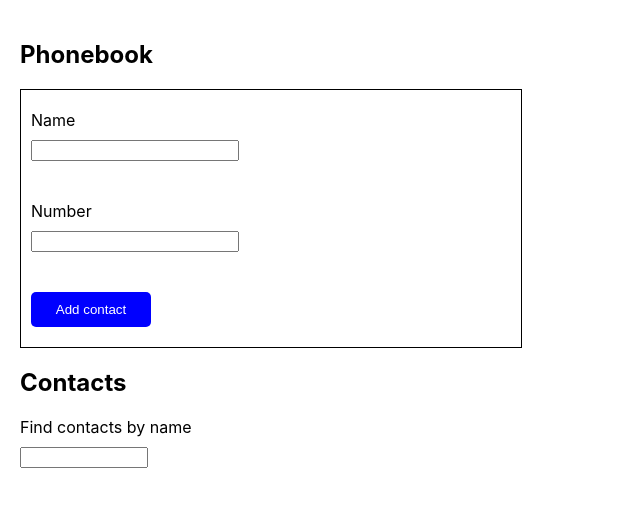
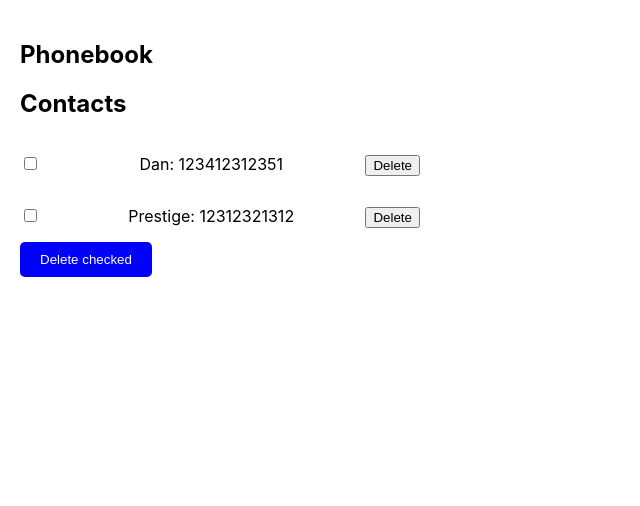
Before and after one commit to MajorPrestige/goit-react-hw-06-phonebook-redux, a React (Create React App) app: page / in a window 1280 px wide. Shown: the top 506 px of the page, without its empty margins (0-640 px from the left). Built offline with nearby package versions, Linux system fonts and the light colour scheme.

Commit message:
connect store with ContactList

```diff
--- a/src/components/App.jsx
+++ b/src/components/App.jsx
@@ -1,85 +1,84 @@
-import { useState, useEffect } from 'react';
-import { nanoid } from 'nanoid';
-import ContactsForm from './ContactsForm/ContactsForm';
+// import { useState, useEffect } from 'react';
+// import { nanoid } from 'nanoid';
+// import ContactsForm from './ContactsForm/ContactsForm';
 import ContactLists from './ContactsList/ContactList';
-import ContactsSearch from './ContactsSearch/ContactsSearch';
+// import ContactsSearch from './ContactsSearch/ContactsSearch';
 
 export const App = () => {
-  const [contacts, setContacts] = useState(
-    JSON.parse(localStorage.getItem('contacts')) ?? []
-  );
-  const [filter, setFilter] = useState('');
-  const [toDelete, setToDelete] = useState([]);
+  // const [contacts, setContacts] = useState(
+  //   JSON.parse(localStorage.getItem('contacts')) ?? []
+  // );
+  // const [filter, setFilter] = useState('');
+  // const [toDelete, setToDelete] = useState([]);
 
-  useEffect(() => {
-    localStorage.setItem('contacts', JSON.stringify(contacts));
-  }, [contacts]);
+  // useEffect(() => {
+  //   localStorage.setItem('contacts', JSON.stringify(contacts));
+  // }, [contacts]);
 
-  const formSubmitHandler = (name, number) => {
-    const newContact = {
-      id: nanoid(),
-      name,
-      number,
-    };
+  // const formSubmitHandler = (name, number) => {
+  //   const newContact = {
+  //     id: nanoid(),
+  //     name,
+  //     number,
+  //   };
 
-    setContacts(contacts => {
-      const duplicateContact = contacts.find(
-        contact => contact.name === newContact.name
-      );
+  //   setContacts(contacts => {
+  //     const duplicateContact = contacts.find(
+  //       contact => contact.name === newContact.name
+  //     );
 
-      if (duplicateContact?.name === newContact.name) {
-        alert(`${newContact.name} is already in contacts`);
-        return [...contacts];
-      }
+  //     if (duplicateContact?.name === newContact.name) {
+  //       alert(`${newContact.name} is already in contacts`);
+  //       return [...contacts];
+  //     }
 
-      return [newContact, ...contacts];
-    });
-  };
+  //     return [newContact, ...contacts];
+  //   });
+  // };
 
-  const onCheckboxChange = e => {
-    const contactId = e.target.name;
-    if (toDelete.includes(contactId)) {
-      setToDelete(prevState => [...prevState].filter(el => el !== contactId));
-    } else {
-      setToDelete(prevState => [...prevState, e.target.name]);
-    }
-  };
+  // const onCheckboxChange = e => {
+  //   const contactId = e.target.name;
+  //   if (toDelete.includes(contactId)) {
+  //     setToDelete(prevState => [...prevState].filter(el => el !== contactId));
+  //   } else {
+  //     setToDelete(prevState => [...prevState, e.target.name]);
+  //   }
+  // };
 
-  const deleteContact = contactId => {
-    setContacts(prevState =>
-      prevState.filter(contact => contact.id !== contactId)
-    );
-  };
+  // const deleteContact = contactId => {
+  //   setContacts(prevState =>
+  //     prevState.filter(contact => contact.id !== contactId)
+  //   );
+  // };
 
-  const deleteAllContact = () => {
-    setToDelete([]);
-    setContacts(prevState =>
-      prevState.filter(contact => !toDelete.includes(contact.id))
-    );
-  };
+  // const deleteAllContact = () => {
+  //   setToDelete([]);
+  //   setContacts(prevState =>
+  //     prevState.filter(contact => !toDelete.includes(contact.id))
+  //   );
+  // };
 
-  const filterContact = ({ target }) => {
-    setFilter(target.value);
-  };
+  // const filterContact = ({ target }) => {
+  //   setFilter(target.value);
+  // };
 
-  const filterNormalized = filter.toLowerCase();
-  const filterContacts = contacts.filter(contact =>
-    contact.name.toLowerCase().includes(filterNormalized)
-  );
-
+  // const filterNormalized = filter.toLowerCase();
+  // const filterContacts = contacts.filter(contact =>
+  //   contact.name.toLowerCase().includes(filterNormalized)
+  // );
   return (
     <>
       <div>
         <h2>Phonebook</h2>
-        <ContactsForm onSubmit={formSubmitHandler} />
+        {/* <ContactsForm onSubmit={formSubmitHandler} /> */}
         <h2>Contacts</h2>
-        <ContactsSearch value={filter} filter={filterContact} />
+        {/* <ContactsSearch value={filter} filter={filterContact} /> */}
         <ContactLists
-          contacts={filterContacts}
-          onDeleteClick={deleteContact}
-          onCheckboxChange={onCheckboxChange}
-          deleteAllContact={deleteAllContact}
-          contactsToDelete={toDelete}
+        // contacts={filterContacts}
+        // onDeleteClick={deleteContact}
+        // onCheckboxChange={onCheckboxChange}
+        // deleteAllContact={deleteAllContact}
+        // contactsToDelete={toDelete}
         />
       </div>
     </>
--- a/src/components/ContactsList/ContactList.jsx
+++ b/src/components/ContactsList/ContactList.jsx
@@ -1,14 +1,21 @@
 import ContactsItem from 'components/ContactsItem/ContactsItem';
-import PropTypes from 'prop-types';
+// import PropTypes from 'prop-types';
+import { useSelector } from 'react-redux';
 import s from './ContactList.module.css';
 
 const ContactLists = ({
-  contacts,
   onDeleteClick,
   onCheckboxChange,
   deleteAllContact,
   contactsToDelete,
 }) => {
+  const contacts = useSelector(store => store.contacts);
+
+  // const filterNormalized = filter.toLowerCase();
+  // const filterContacts = contacts.filter(contact =>
+  //   contact.name.toLowerCase().includes(filterNormalized)
+  // );
+
   return (
     <ul className={s.list}>
       {contacts.map(({ name, number, id }) => (
@@ -17,16 +24,16 @@ const ContactLists = ({
           name={name}
           number={number}
           id={id}
-          onDeleteClick={onDeleteClick}
-          onCheckboxChange={onCheckboxChange}
+          // onDeleteClick={onDeleteClick}
+          // onCheckboxChange={onCheckboxChange}
         />
       ))}
       {contacts.length !== 0 && (
         <button
           className={s.btn}
-          onClick={deleteAllContact}
+          // onClick={deleteAllContact}
           type="button"
-          disabled={contactsToDelete.length === 0 ? true : false}
+          // disabled={contactsToDelete.length === 0 ? true : false}
         >
           Delete checked
         </button>
@@ -37,12 +44,16 @@ const ContactLists = ({
 
 export default ContactLists;
 
-ContactLists.propTypes = {
-  contacts: PropTypes.arrayOf(
-    PropTypes.shape({
-      name: PropTypes.string.isRequired,
-      number: PropTypes.string.isRequired,
-      id: PropTypes.string.isRequired,
-    })
-  ),
-};
+// ContactLists.defaultProps = {
+//   contacts: [],
+// };
+
+// ContactLists.propTypes = {
+//   contacts: PropTypes.arrayOf(
+//     PropTypes.shape({
+//       name: PropTypes.string.isRequired,
+//       number: PropTypes.string.isRequired,
+//       id: PropTypes.string.isRequired,
+//     })
+//   ),
+// };
--- a/src/redux/store.js
+++ b/src/redux/store.js
@@ -1,9 +1,27 @@
 import { createStore } from 'redux';
 
-const initialStore = {};
+const initialStore = {
+  contacts: [
+    {
+      id: '1',
+      name: 'Dan',
+      number: '123412312351',
+    },
+    {
+      id: '2',
+      name: 'Prestige',
+      number: '12312321312',
+    },
+  ],
+};
 
-const reducer = (store = initialStore) => {};
+const reducer = (store = initialStore) => {
+  return store;
+};
 
-const store = createStore(reducer);
+const store = createStore(
+  reducer,
+  window.__REDUX_DEVTOOLS_EXTENSION__ && window.__REDUX_DEVTOOLS_EXTENSION__()
+);
 
 export default store;
```
